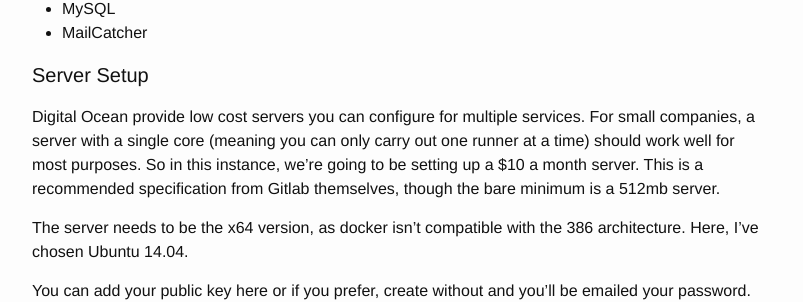
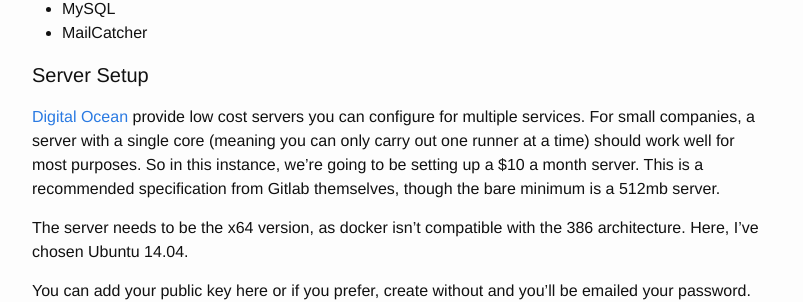
Before and after one commit to amonger/amonger.github.io, a Jekyll site: the page built from _posts/2015-08-13-continuous-integration-with-gitlab-ci.markdown, in a window 1280 px wide and 900 px high, scrolled down 1646 px. Shown: the part 152-454 px from the top of the window, without its empty margins (238-1041 px from the left). Built offline with Jekyll 4.4.1, drawn with Linux system fonts in a browser that asks for light colours; comment, search, counter and statistics services are not loaded; part of the change alters nothing that is shown.

```diff
--- a/_posts/2015-08-13-continuous-integration-with-gitlab-ci.markdown
+++ b/_posts/2015-08-13-continuous-integration-with-gitlab-ci.markdown
@@ -52,7 +52,7 @@ What we're aiming to contain within this example is:
 
 #### Server Setup
 
-Digital Ocean provide low cost servers you can configure for multiple services. For small companies, a server with a single core (meaning you can only carry out one runner at a time) should work well for most purposes. So in this instance, we're going to be setting up a $10 a month server. This is a recommended specification from Gitlab themselves, though the bare minimum is a 512mb server.
+[Digital Ocean](https://www.digitalocean.com/?refcode=72661a1914c1) provide low cost servers you can configure for multiple services. For small companies, a server with a single core (meaning you can only carry out one runner at a time) should work well for most purposes. So in this instance, we're going to be setting up a $10 a month server. This is a recommended specification from Gitlab themselves, though the bare minimum is a 512mb server.
 
 The server needs to be the x64 version, as docker isn't compatible with the 386 architecture. Here, I've chosen Ubuntu 14.04.
 
```
